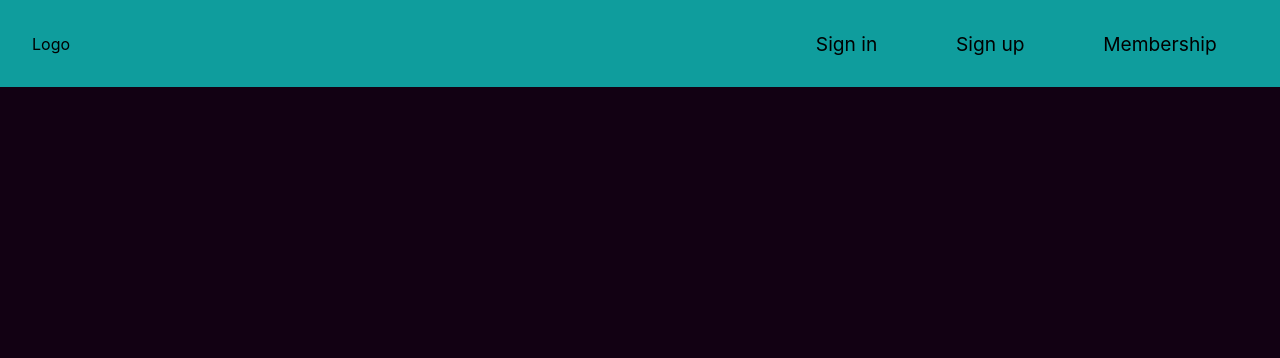
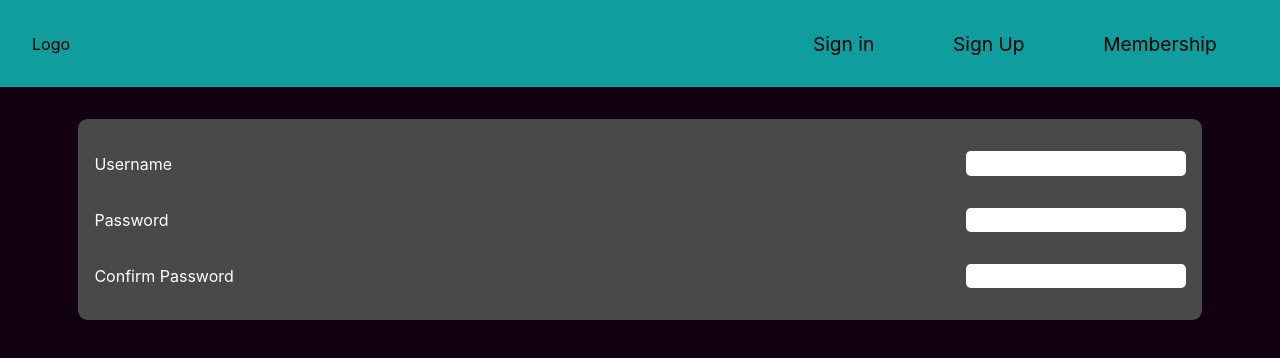
Before and after one commit to FilipyTav/Anon_chat, a React (Create React App) app in the folder client/: page /signup in a window 1280 px wide. Shown: the top 358 px of the page. Built offline with nearby package versions, Linux system fonts and the light colour scheme.

Commit message:
Adds signup form component, working on smaller screens - client

```diff
--- a/client/src/App.tsx
+++ b/client/src/App.tsx
@@ -6,6 +6,7 @@ import "./styles/App.scss";
 import Boards from "./components/Boards_menu";
 import Navbar from "./components/Navbar";
 import Board from "./components/Board";
+import Signup from "./components/Sinup";
 
 interface Props {}
 
@@ -20,6 +21,8 @@ const App: FC<Props> = (): ReactElement => {
                 <Route path="/boards" element={<Boards />} />
 
                 <Route path="/board/:name" element={<Board />} />
+
+                <Route path="/signup" element={<Signup />} />
             </Routes>
         </BrowserRouter>
     );
--- a/client/src/components/Navbar.tsx
+++ b/client/src/components/Navbar.tsx
@@ -24,15 +24,15 @@ const Navbar: FC<Props> = (): ReactElement => {
 
             <ul className={`links ${active ? "active" : ""}`}>
                 <li>
-                    <a href="#">Sign in</a>
+                    <Link to={"/signin"}>Sign in</Link>
                 </li>
 
                 <li>
-                    <a href="#">Sign up</a>
+                    <Link to={"/signup"}>Sign Up</Link>
                 </li>
 
                 <li>
-                    <a href="#">Membership</a>
+                    <Link to={"/membership"}>Membership</Link>
                 </li>
             </ul>
         </nav>
--- /dev/null
+++ b/client/src/components/Sinup.tsx
@@ -0,0 +1,36 @@
+import { FC, ReactElement } from "react";
+
+interface Props {}
+
+const Signup: FC<Props> = (): ReactElement => {
+    return (
+        <main className="signin_form">
+            <form method="post" action="http://localhost:3001/">
+                <div className="field">
+                    <label htmlFor="username">Username</label>
+                    <input type="text" id="username" name="username"></input>
+                </div>
+
+                <div className="field">
+                    <label htmlFor="password">Password</label>
+                    <input
+                        type="password"
+                        id="password"
+                        name="password"
+                    ></input>
+                </div>
+
+                <div className="field">
+                    <label htmlFor="confirm_password">Confirm Password</label>
+                    <input
+                        type="password"
+                        id="confirm_password"
+                        name="confirm_password"
+                    ></input>
+                </div>
+            </form>
+        </main>
+    );
+};
+
+export default Signup;
--- a/client/src/styles/layout/_index.scss
+++ b/client/src/styles/layout/_index.scss
@@ -1,3 +1,4 @@
 @forward "navbar";
 @forward "boards_menu";
 @forward "board_page";
+@forward "signin";
--- /dev/null
+++ b/client/src/styles/layout/_signin.scss
@@ -0,0 +1,39 @@
+@use "../helpers" as h;
+@use "sass:map";
+
+main.signin_form {
+    color: map.get(h.$boards_menu, "fg");
+    // display: grid;
+    // place-items: center;
+
+    padding: 2em 1em;
+
+    form {
+        background-color: map.get(h.$boards_menu, "msgs_bg");
+        width: 90%;
+        margin: auto auto;
+        padding: 2em 1em;
+        border-radius: 0.6em;
+
+        display: flex;
+        flex-flow: column nowrap;
+        gap: 2em;
+
+        .field {
+            display: flex;
+            justify-content: space-between;
+            align-items: center;
+
+            input {
+                border: none;
+                border-radius: 0.3em;
+                outline: none;
+                padding: 0.2em 0.4em;
+
+                &:focus {
+                    box-shadow: inset 0 0 7px blue;
+                }
+            }
+        }
+    }
+}
```
Also changed, not shown: 2 other files (tests, documents, lock files or other folders).
